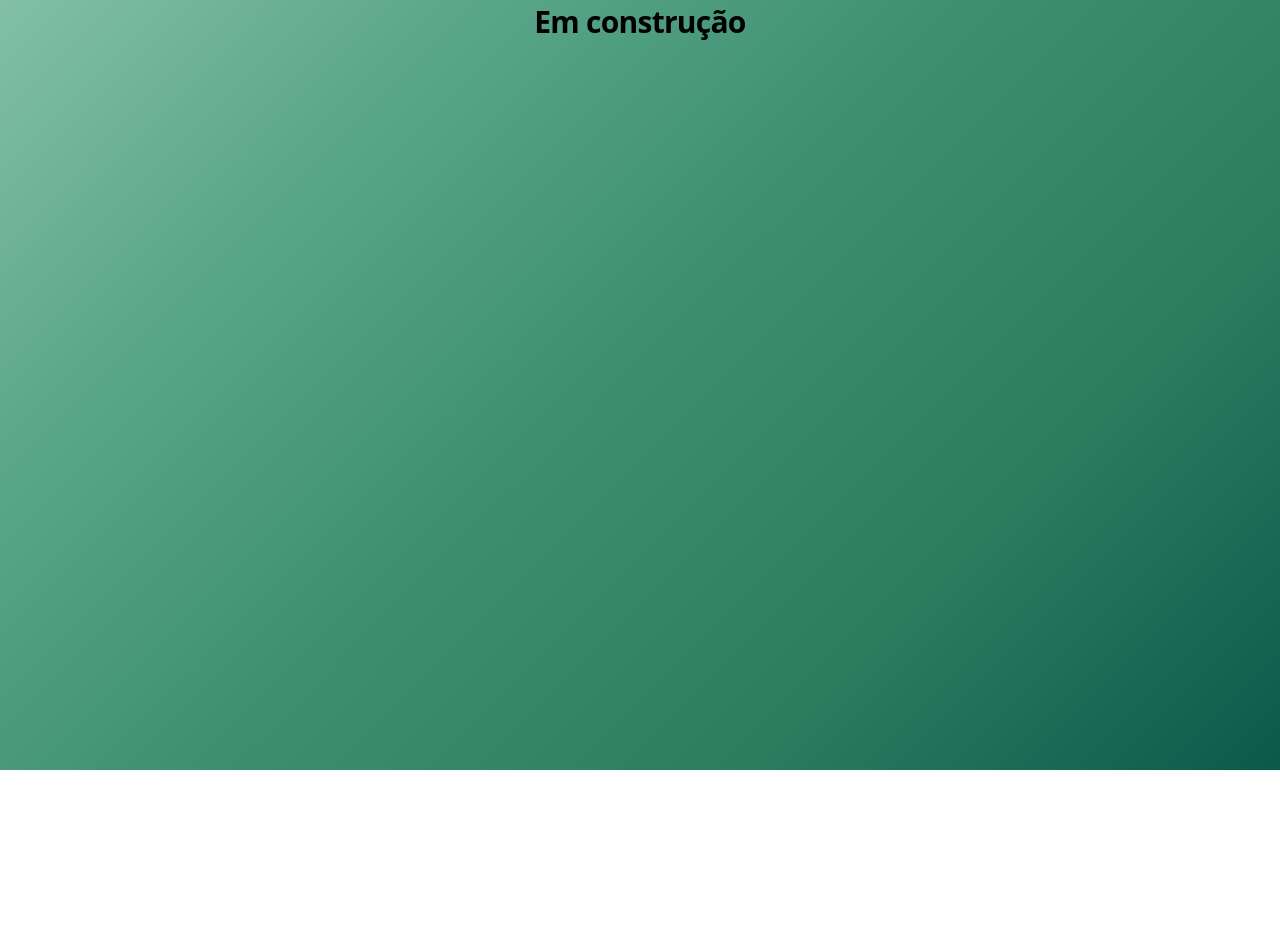
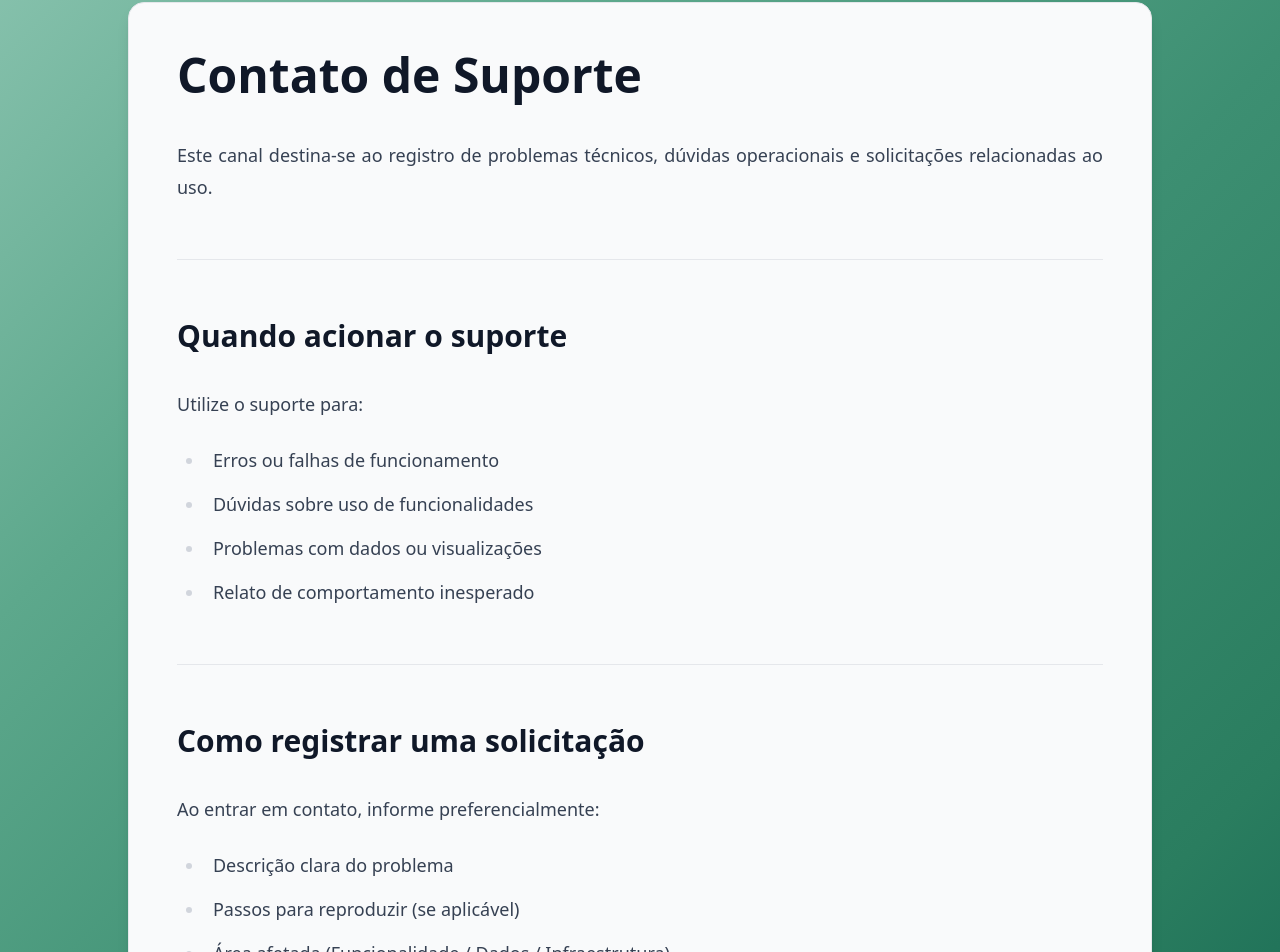
Before and after one commit to igor-felipe/manual-hovet, a Next.js app: page /support in a window 1280 px wide. Shown: the part 98-1050 px from the top of the page. Before the commit the page ends 868 px from the top, so only its background shows below. Built offline with nearby package versions, Linux system fonts and the light colour scheme.

Commit message:
Cronograma e suporte

```diff
--- a/app/support/page.tsx
+++ b/app/support/page.tsx
@@ -1,9 +1,9 @@
+import Post from "./suporte.mdx";
+
 export default function Page() {
   return (
-    <div className="flex h-full items-center justify-center ">
-      <h1 className="text-3xl font-semibold leading-10 tracking-tight text-black dark:text-zinc-50">
-        Em construção
-      </h1>
-    </div>
+    <article className="prose prose-lg max-w-5xl px-12 py-12 mx-4 text-justify bg-gray-50 rounded-2xl shadow-lg border border-gray-200">
+      <Post />
+    </article>
   );
 }
--- /dev/null
+++ b/app/support/suporte.mdx
@@ -0,0 +1,34 @@
+# Contato de Suporte
+
+Este canal destina-se ao registro de problemas técnicos, dúvidas operacionais e solicitações relacionadas ao uso.
+
+---
+
+## Quando acionar o suporte
+
+Utilize o suporte para:
+- Erros ou falhas de funcionamento
+- Dúvidas sobre uso de funcionalidades
+- Problemas com dados ou visualizações
+- Relato de comportamento inesperado
+
+---
+
+## Como registrar uma solicitação
+
+Ao entrar em contato, informe preferencialmente:
+
+- Descrição clara do problema
+- Passos para reproduzir (se aplicável)
+- Área afetada (Funcionalidade / Dados / Infraestrutura)
+- Ambiente (navegador, dispositivo, versão)
+- Evidências (prints, logs, links)
+
+---
+
+## Canal de contato
+
+Email: suporte@exemplo.com
+Ou: link para formulário / issue tracker
+
+---
--- /dev/null
+++ b/app/timeline/cronograma.mdx
@@ -0,0 +1,14 @@
+# Atualizações Futuras
+
+Documento de referência para funcionalidades planejadas e melhorias previstas do projeto.
+
+---
+
+## Título da Atualização
+
+Data prevista: AAAA-MM-DD
+
+Descrição:
+Resumo em uma ou duas linhas sobre a atualização.
+
+---
--- a/app/timeline/page.tsx
+++ b/app/timeline/page.tsx
@@ -1,9 +1,9 @@
+import Post from "./cronograma.mdx";
+
 export default function Page() {
   return (
-    <div className="flex h-full items-center justify-center ">
-      <h1 className="text-3xl font-semibold leading-10 tracking-tight text-black dark:text-zinc-50">
-        Em construção
-      </h1>
-    </div>
+    <article className="prose prose-lg max-w-5xl px-12 py-12 mx-4 text-justify bg-gray-50 rounded-2xl shadow-lg border border-gray-200">
+      <Post />
+    </article>
   );
 }
```
